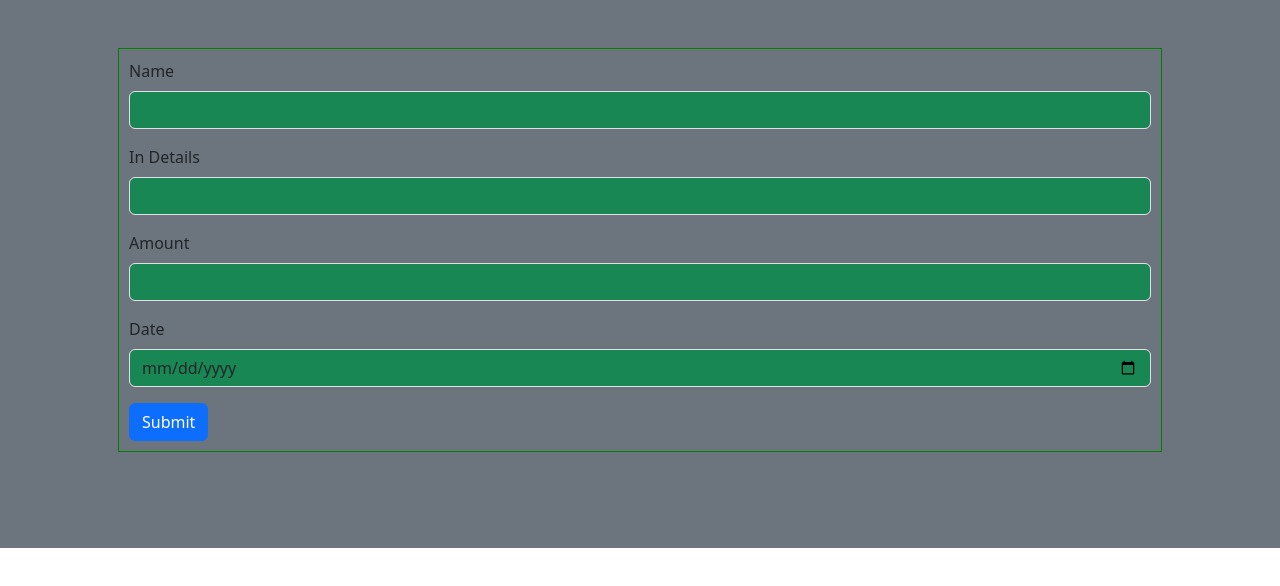
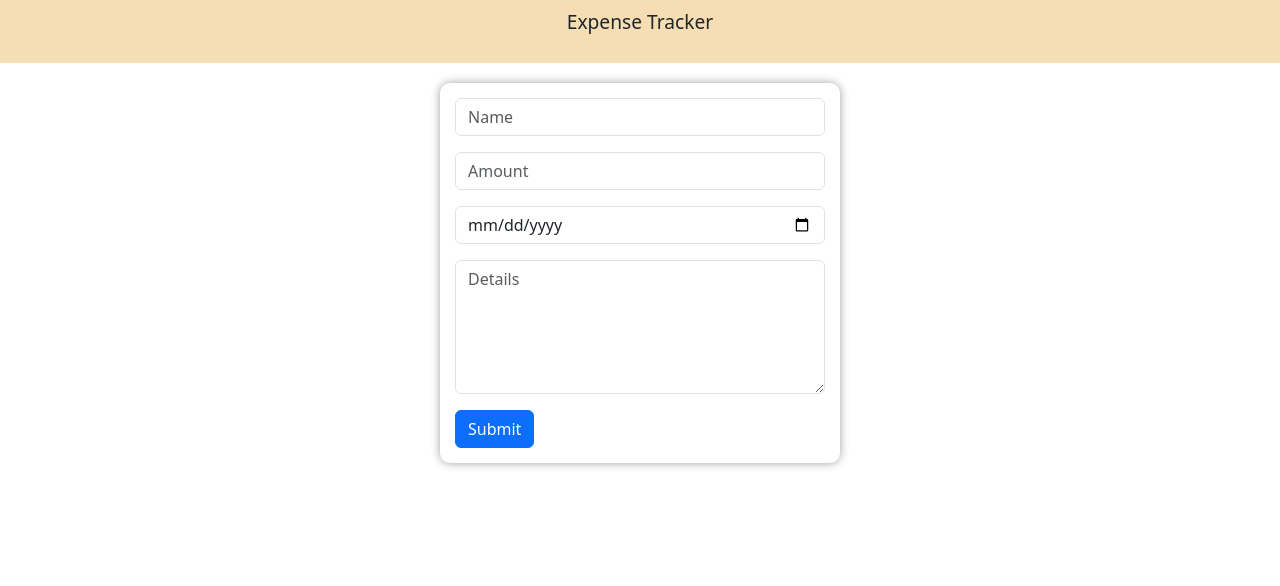
Before and after one commit to vipinpundir/expense-tracker, a React app: page / in a window 1280 px wide. Built offline with nearby package versions, Linux system fonts and the light colour scheme.

Commit message:
Initial commit

```diff
--- a/src/components/App.js
+++ b/src/components/App.js
@@ -1,10 +1,11 @@
 import React from 'react';
 import InputSection from './InputSection';
-
+import './app.css'
 
 function App() {
   return (
-    <div className="App bg-secondary"  >
+    <div className="App"  >
+      <h3>Expense Tracker</h3>
     <InputSection />
     </div>
   );
--- a/src/components/Card.js
+++ b/src/components/Card.js
@@ -5,12 +5,12 @@ const Card = (props) => {
     return (
         <>
 
-            <div className="card bg-info ">
+            <div className="card my-4">
                 <div className="card-body">
-                    <h5 className="card-title"> {props.name} </h5>
-                    <p className="card-text"> {props.details} </p>
-                    <p className="card-text">{props.amount}</p>
-                    <p className="card-text">{props.date}</p>
+                    <h5 className="card-title">Name : {props.name} </h5>
+                    <p className="card-text">Rs : {props.amount}</p>
+                    <p className="card-text"> Date : {props.date}</p>
+                    <p className="card-text"> Details : {props.details} </p>
                 </div>
             </div>
 
--- a/src/components/InputSection.js
+++ b/src/components/InputSection.js
@@ -40,25 +40,20 @@ const InputSection = () => {
 
 
     return (
-        <div className='container p-5' >
-            <form className='mb-5' style={{ border: '1px solid green', padding: '10px' }} >
+        <div className='container' >
+            <form className='form mb-5'>
                 <div className="mb-3 ">
-                    <label htmlFor="exampleInputEmail1" className="form-label">Name</label>
-                    <input className="form-control bg-success" id="idName" type="text" placeholder="" />
+                    <input className="form-control" id="idName" type="text" placeholder="Name" />
                 </div>
                 <div className="mb-3 ">
-                    <label htmlFor="exampleInputEmail1" className="form-label">In Details</label>
-                    <input className="form-control bg-success" id="idDetails" type="text" placeholder="" />
+                    <input className="form-control" id="idAmount" type="number" placeholder="Amount" />
                 </div>
                 <div className="mb-3 ">
-                    <label htmlFor="exampleInputEmail1" className="form-label">Amount</label>
-                    <input className="form-control bg-success" id="idAmount" type="number" placeholder="" />
+                    <input className="form-control" id="idDate" type="date" placeholder="Date" />
                 </div>
-                <div className="mb-3 ">
-                    <label htmlFor="exampleInputEmail1" className="form-label">Date</label>
-                    <input className="form-control bg-success" id="idDate" type="date" placeholder="" />
+                <div className="mb-3">
+                    <textarea className="form-control" id="idDetails" rows="5" cols="5" placeholder="Details"></textarea>
                 </div>
-
                 <button type="button" onClick={handleSubmit} className="btn btn-primary">Submit</button>
             </form>
 
--- /dev/null
+++ b/src/components/app.css
@@ -0,0 +1,23 @@
+.App h3{
+    text-align: center;
+    background-color: wheat;
+    padding: 10px;
+    font-size: larger;
+    padding-bottom: 30px;
+}
+.form{
+    max-width: 400px;
+    margin: auto;
+    margin-top: 20px;
+    padding: 15px;
+    box-shadow: 0px 0px 10px 0px rgba(0, 0, 0, 0.377);
+    border-radius: 10px;
+}
+.cards{
+    max-width: 600px;
+    margin: auto;
+}
+.card{
+    box-shadow: 0px 0px 10px 0px rgba(0, 0, 0, 0.377);
+    border-radius: 10px;
+}
```
Also changed, not shown: README.md (deleted).
